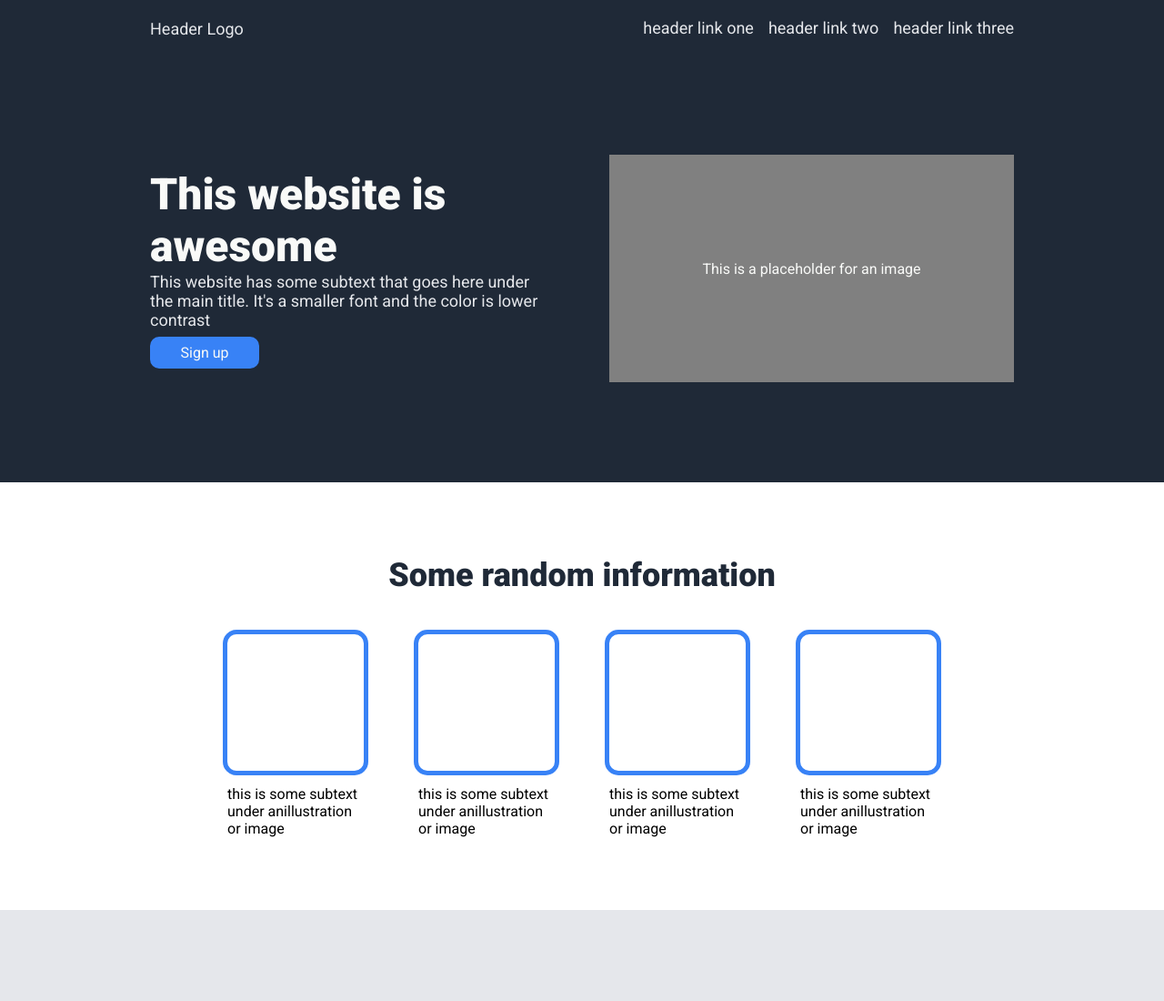
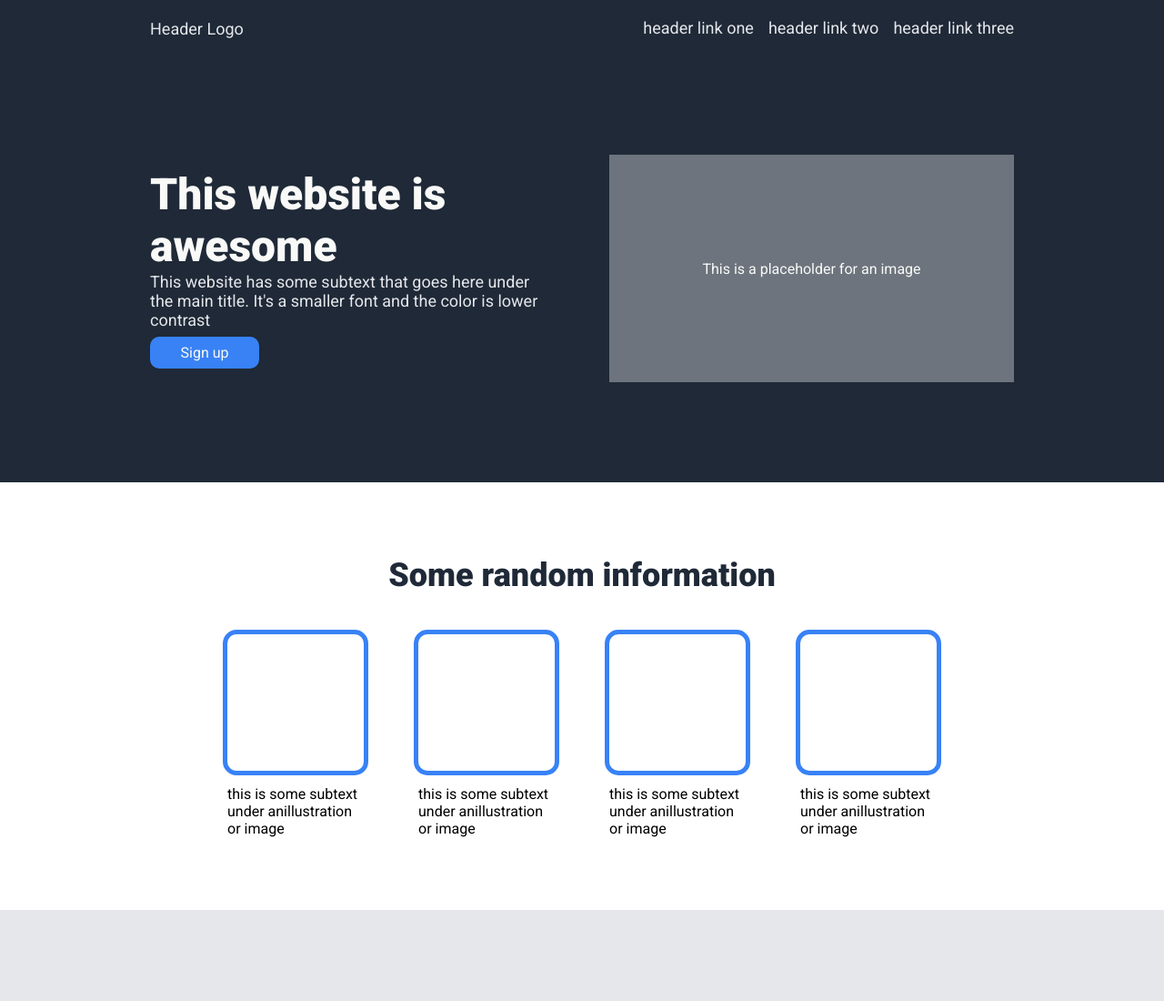
Before and after one commit to Giuliorio/TOP-landing-page, a plain HTML site: page index.html in a window 1280 px wide. Shown: the top 1100 px of the page at 91% size. Drawn offline with Linux system fonts and the light colour scheme.

Commit message:
Change hero placeholder image background color

```diff
--- a/style.css
+++ b/style.css
@@ -57,7 +57,7 @@ nav ul {
 }
 
 .hero .image {
-    background-color: grey;
+    background-color: #6D747D;
     flex: 1 1 200px;
 
     display: flex;
```
